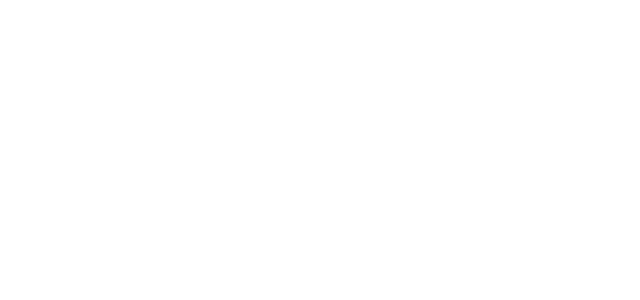
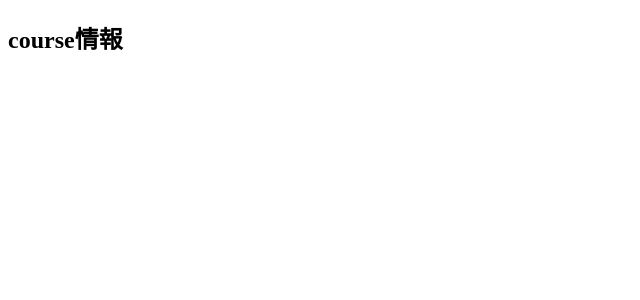
Before and after one commit to Yuuma-ujimoto/hajimeteno-excel, a Vue app: page /course/list in a window 1280 px wide. Shown: the top 300 px of the page, without its empty margins (0-640 px from the left). Built offline with nearby package versions, Linux system fonts and the light colour scheme.

Commit message:
feat :add axios url

```diff
--- a/src/views/CourseInfoView.vue
+++ b/src/views/CourseInfoView.vue
@@ -13,7 +13,7 @@
   methods:{
     ajax_test:async function(){
 
-      const axiosURL = axios_domain+"/course_list"
+      const axiosURL = axios_domain+"/api/course/get_all"
 
       const axiosResponse = await axios.get(axiosURL)
     }
--- a/src/views/CourseListView.vue
+++ b/src/views/CourseListView.vue
@@ -1,4 +1,5 @@
 <template>
+  <h2>course情報</h2>
 
 </template>
 
```
